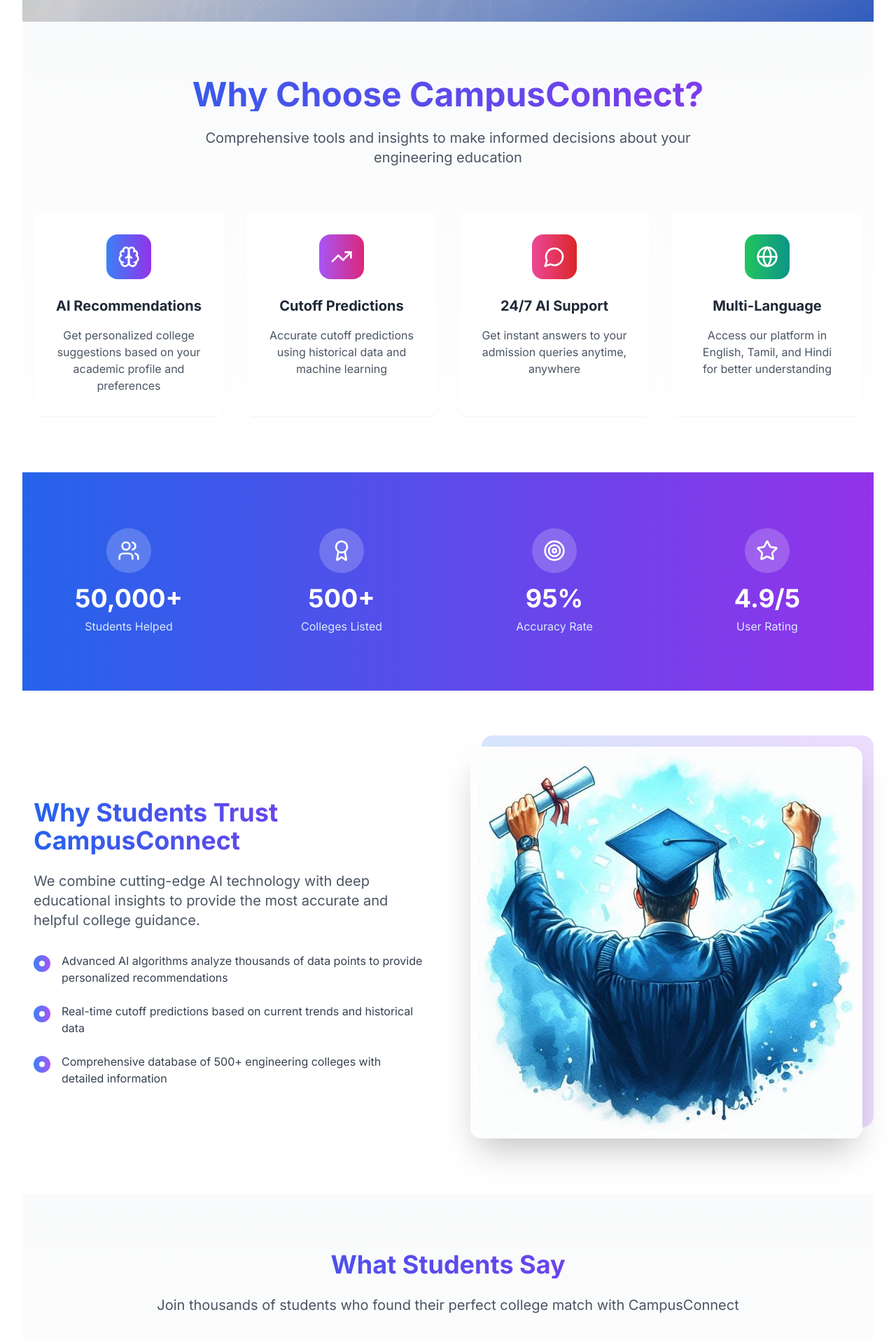
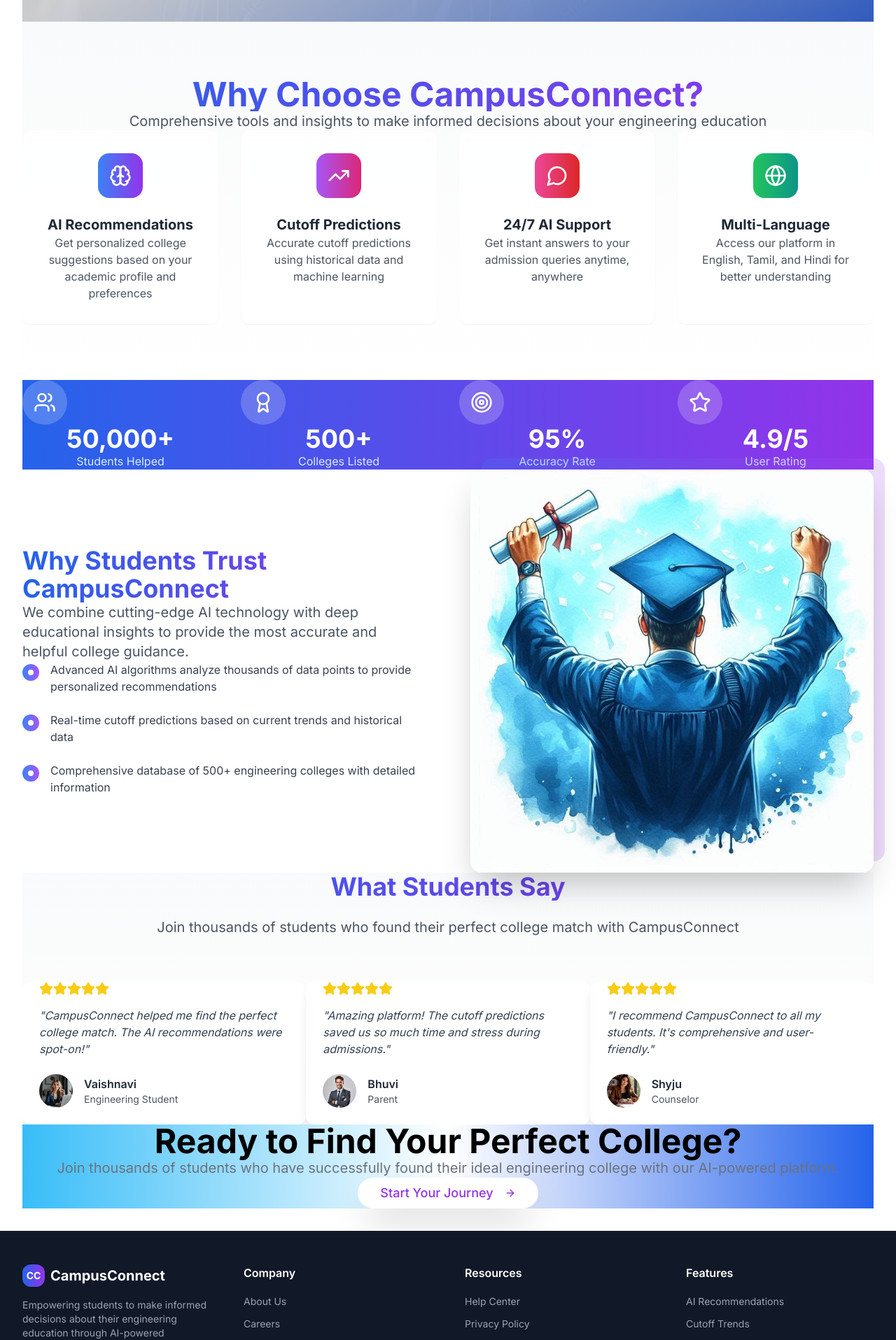
Before and after one commit to Mohanasundaram05/CampusConnect, a Next.js app: page / in a window 1280 px wide. Shown: the part 866-2781 px from the top of the page at 70% size. Built offline with nearby package versions, Linux system fonts and the light colour scheme.

Commit message:
refactor: remove unnecessary padding and margin for improved layout consistency

```diff
--- a/app/page.tsx
+++ b/app/page.tsx
@@ -110,16 +110,16 @@ export default function HomePage() {
 
         <div className="absolute inset-0 bg-[url('/bg.jpg?height=1080&width=1920')] bg-cover bg-center opacity-20" />
 
-        <div className="relative z-10 text-center text-white px-4 w-full">
+        <div className="relative z-10 text-center text-white w-full">
           <motion.div
             initial={{ opacity: 0, y: 30 }}
             animate={{ opacity: 1, y: 0 }}
             transition={{ duration: 0.8 }}
           >
-            <h1 className="text-5xl md:text-7xl font-bold mb-6 bg-gradient-to-r from-black to-black bg-clip-text text-transparent">
+            <h1 className="text-5xl md:text-7xl font-bold bg-gradient-to-r from-black to-black bg-clip-text text-transparent">
               {t("hero.title")}
             </h1>
-            <p className="text-xl md:text-2xl mb-8 text-gray-600 max-w-3xl mx-auto">
+            <p className="text-xl md:text-2xl text-gray-600 w-full">
               {t("hero.subtitle")}
             </p>
             <motion.div whileHover={{ scale: 1.05 }} whileTap={{ scale: 0.95 }}>
@@ -151,17 +151,17 @@ export default function HomePage() {
 
       {/* Features Section */}
       <section className="py-20 bg-gradient-to-b from-gray-50 to-white dark:from-gray-900 dark:to-gray-800">
-        <div className="w-full px-4">
+        <div className="w-full">
           <motion.div
             initial={{ opacity: 0, y: 30 }}
             whileInView={{ opacity: 1, y: 0 }}
             viewport={{ once: true }}
-            className="text-center mb-16"
+            className="text-center"
           >
-            <h2 className="text-4xl md:text-5xl font-bold mb-6 bg-gradient-to-r from-blue-600 to-purple-600 bg-clip-text text-transparent">
+            <h2 className="text-4xl md:text-5xl font-bold bg-gradient-to-r from-blue-600 to-purple-600 bg-clip-text text-transparent">
               {t("features.title")}
             </h2>
-            <p className="text-xl text-gray-600 dark:text-gray-300 max-w-3xl mx-auto">
+            <p className="text-xl text-gray-600 dark:text-gray-300 w-full">
               {t("features.subtitle")}
             </p>
           </motion.div>
@@ -184,7 +184,7 @@ export default function HomePage() {
                     >
                       <feature.icon className="h-8 w-8 text-white" />
                     </motion.div>
-                    <h3 className="text-xl font-bold mb-4 text-gray-800 dark:text-white">
+                    <h3 className="text-xl font-bold text-gray-800 dark:text-white">
                       {feature.title}
                     </h3>
                     <p className="text-gray-600 dark:text-gray-300">
@@ -199,8 +199,8 @@ export default function HomePage() {
       </section>
 
       {/* Stats Section */}
-      <section className="py-20 bg-gradient-to-r from-blue-600 to-purple-600">
-        <div className="w-full px-4">
+      <section className="bg-gradient-to-r from-blue-600 to-purple-600">
+        <div className="w-full">
           <motion.div
             variants={staggerContainer}
             initial="initial"
@@ -214,14 +214,13 @@ export default function HomePage() {
                 variants={fadeInUp}
                 className="text-center text-white"
               >
-                <motion.div
-                  className="w-16 h-16 mx-auto mb-4 bg-white/20 rounded-full flex items-center justify-center"
+                <motion.div className="w-16 h-16 bg-white/20 rounded-full flex items-center justify-center"
                   whileHover={{ scale: 1.1 }}
                 >
                   <stat.icon className="h-8 w-8" />
                 </motion.div>
                 <motion.div
-                  className="text-4xl font-bold mb-2"
+                  className="text-4xl font-bold"
                   initial={{ opacity: 0, scale: 0.5 }}
                   whileInView={{ opacity: 1, scale: 1 }}
                   viewport={{ once: true }}
@@ -237,8 +236,8 @@ export default function HomePage() {
       </section>
 
       {/* Why Choose Us Section */}
-      <section className="py-20 bg-white dark:bg-gray-900">
-        <div className="w-full px-4">
+      <section className="bg-white dark:bg-gray-900">
+        <div className="w-full">
           <div className="grid lg:grid-cols-2 gap-16 items-center">
             <motion.div
               initial={{ opacity: 0, x: -50 }}
@@ -246,10 +245,10 @@ export default function HomePage() {
               viewport={{ once: true }}
               transition={{ duration: 0.8 }}
             >
-              <h2 className="text-4xl font-bold mb-6 bg-gradient-to-r from-blue-600 to-purple-600 bg-clip-text text-transparent">
+              <h2 className="text-4xl font-bold bg-gradient-to-r from-blue-600 to-purple-600 bg-clip-text text-transparent">
                 {t("why_us.title")}
               </h2>
-              <p className="text-xl text-gray-600 dark:text-gray-300 mb-8">
+              <p className="text-xl text-gray-600 dark:text-gray-300">
                 {t("why_us.subtitle")}
               </p>
               <div className="space-y-6">
@@ -296,8 +295,8 @@ export default function HomePage() {
       </section>
 
       {/* Testimonials Section */}
-      <section className="py-20 bg-gradient-to-b from-gray-50 to-white dark:from-gray-800 dark:to-gray-900">
-        <div className="w-full px-4">
+      <section className="bg-gradient-to-b from-gray-50 to-white dark:from-gray-800 dark:to-gray-900">
+        <div className="w-full">
           <motion.div
             initial={{ opacity: 0, y: 30 }}
             whileInView={{ opacity: 1, y: 0 }}
@@ -314,7 +313,7 @@ export default function HomePage() {
 
           <Swiper
             modules={[Autoplay, Pagination]}
-            spaceBetween={30}
+            spaceBetween={0}
             slidesPerView={1}
             breakpoints={{
               640: { slidesPerView: 2 },
@@ -328,13 +327,13 @@ export default function HomePage() {
               clickable: true,
               dynamicBullets: true,
             }}
-            className="pb-12"
+            className=""
             loop={true}
           >
             {testimonials.map((testimonial, index) => (
               <SwiperSlide key={index}>
                 <Card className="h-full bg-white/80 dark:bg-gray-800/80 backdrop-blur-sm border-0 shadow-lg">
-                  <CardContent className="p-8">
+                  <CardContent>
                     <div className="flex items-center mb-4">
                       {[...Array(testimonial.rating)].map((_, i) => (
                         <Star
@@ -370,18 +369,18 @@ export default function HomePage() {
       </section>
 
       {/* CTA Section */}
-      <section className="py-20 bg-gradient-to-r from-sky-400 via-white to-blue-600">
-        <div className="w-full text-center px-4">
+      <section className="bg-gradient-to-r from-sky-400 via-white to-blue-600">
+        <div className="w-full text-center">
           <motion.div
             initial={{ opacity: 0, y: 30 }}
             whileInView={{ opacity: 1, y: 0 }}
             viewport={{ once: true }}
             transition={{ duration: 0.8 }}
           >
-            <h2 className="text-4xl md:text-5xl font-bold text-black mb-6">
+            <h2 className="text-4xl md:text-5xl font-bold text-black">
               {t("cta.title")}
             </h2>
-            <p className="text-xl text-gray-500 mb-8">{t("cta.subtitle")}</p>
+            <p className="text-xl text-gray-500">{t("cta.subtitle")}</p>
             <motion.div whileHover={{ scale: 1.05 }} whileTap={{ scale: 0.95 }}>
               <Button
                 size="lg"
```
